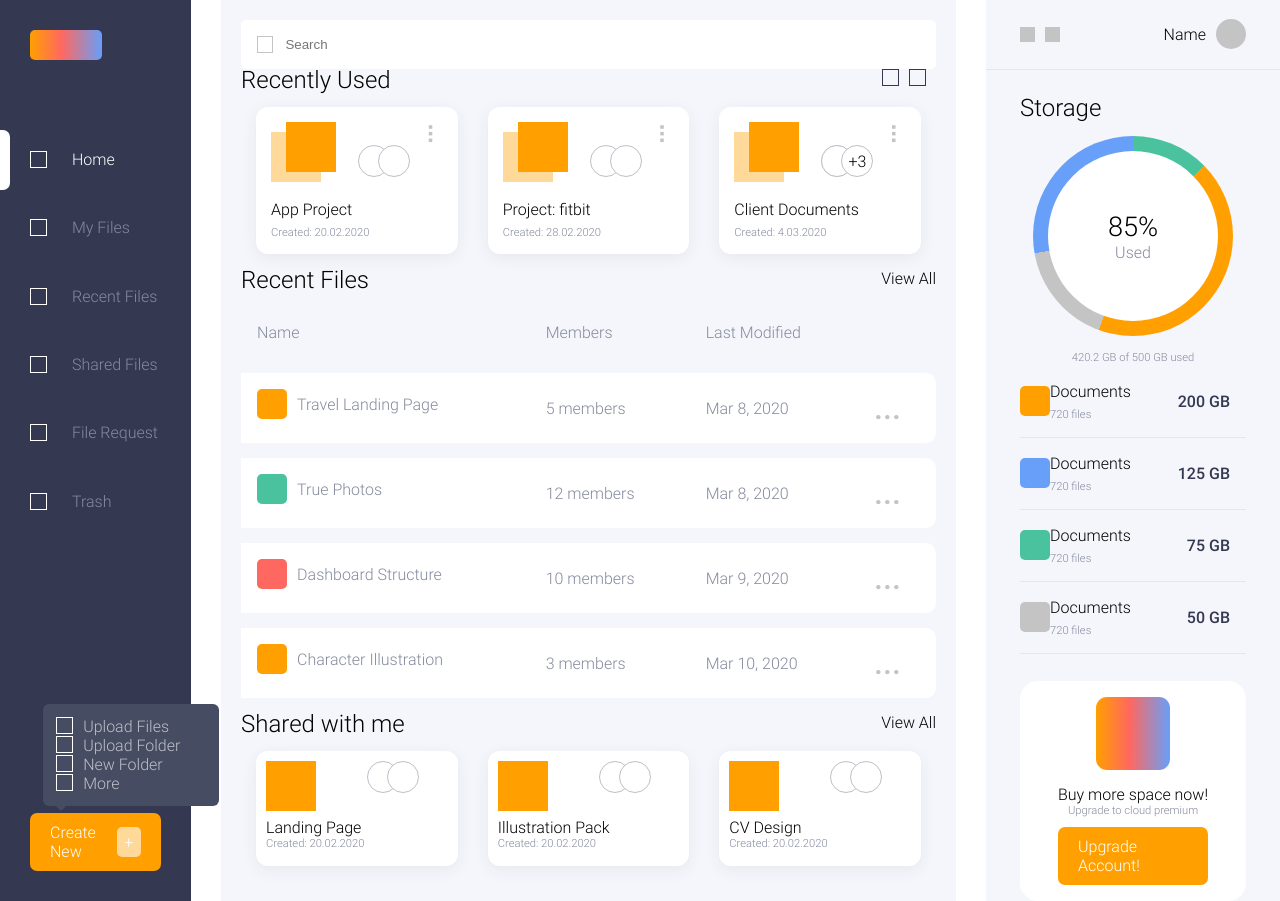
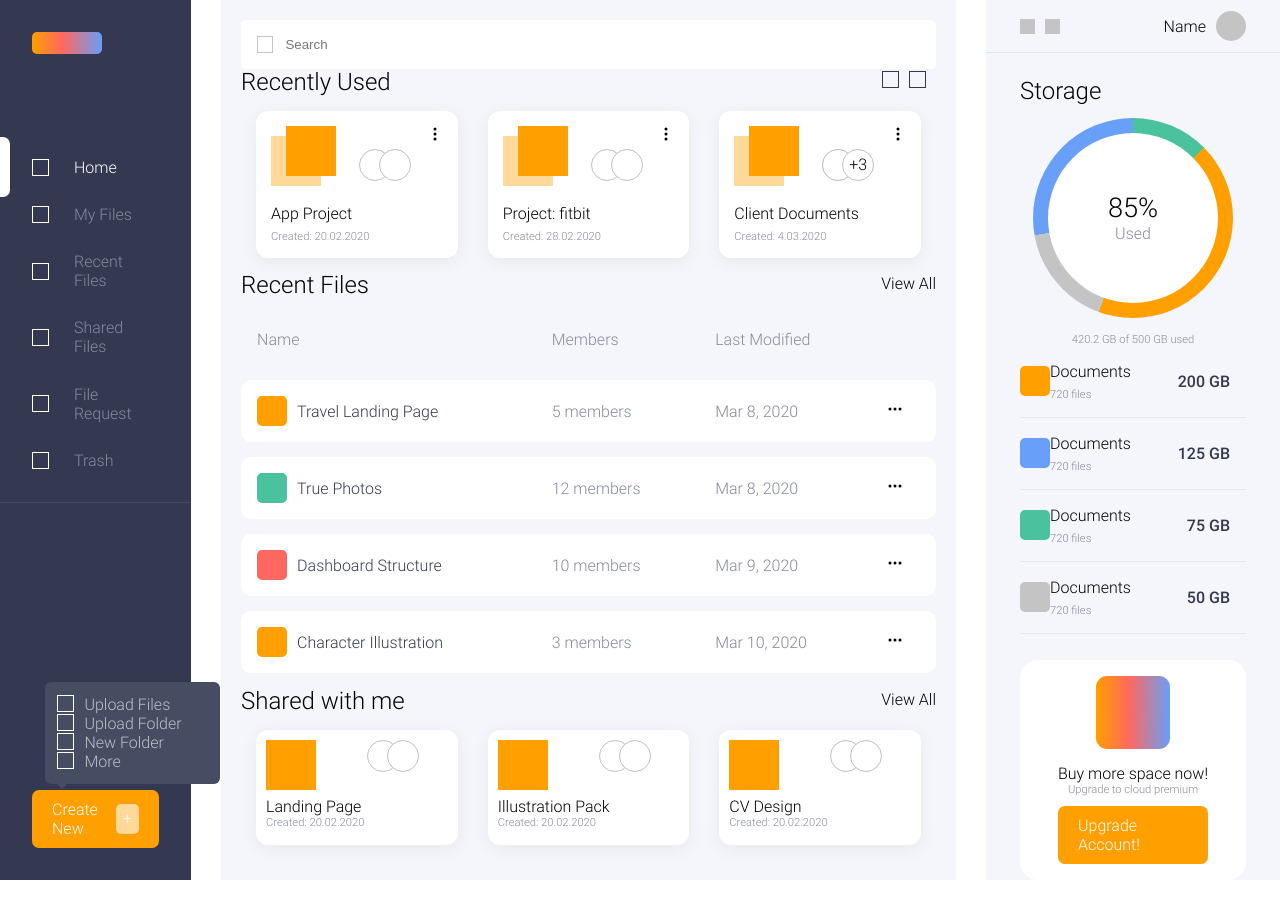
Before and after one commit to lamlemonpie/CSS-Challenge, a plain HTML site: page index.html in a window 1280 px wide. After the commit the page ends 880 px from the top, so only its background shows below. Drawn offline with Linux system fonts and the light colour scheme.

Commit message:
3 dots icon added and styles fixed

```diff
--- a/css/styles.css
+++ b/css/styles.css
@@ -88,7 +88,6 @@ body {
 /* ------------------------------------------------------- */
 .sidebar {
   display: grid;
-  padding: 30px;
   grid-template-rows: 1fr 3fr 3fr;
   grid-template-areas:
     "logo"
@@ -98,11 +97,12 @@ body {
 
 .logo {
   grid-area: logo;
+  padding: 32px;
 }
 
 .logo-grade {
   width: 55%;
-  height: 25%;
+  height: 35%;
   background: linear-gradient(270deg, #689ef8 0%, #ff6860 56.25%, #ff9f00 100%);
   border-radius: 5px;
 }
@@ -113,12 +113,12 @@ The menu consists in a flex column
 
 .menu {
   grid-area: menu;
-
+  padding: 32px;
   display: flex;
   flex-direction: column;
   justify-content: space-between;
 
-  /* border-bottom: 1px solid #464c61; */
+  border-bottom: 1px solid #464c61;
 }
 
 .menu-item {
@@ -146,6 +146,7 @@ The menu consists in a flex column
 /* Option section for the "Create New" button */
 .options {
   grid-area: options;
+  padding: 32px;
   display: flex;
   flex-direction: row;
   justify-content: center;
@@ -154,7 +155,7 @@ The menu consists in a flex column
 }
 
 .options-btn {
-  width: 70%;
+  width: 80%;
   display: flex;
   flex-direction: row;
   justify-content: space-between;
@@ -244,27 +245,24 @@ The menu consists in a flex column
 
 .files-table > tbody > tr {
   background-color: #ffffff;
-  border-radius: 10px;
 }
 
 /* Set border-radius on the top-left and bottom-left of the first table data on the table row */
-.files-table td:first-child,
-.files-table th:first-child {
+.files-table td:first-child {
   border-radius: 10px 0 0 10px;
 }
 
 /* Set border-radius on the top-right and bottom-right of the last table data on the table row */
-.files-table td:last-child,
-.files-table th:last-child {
+.files-table td:last-child {
   border-radius: 0 10px 10px 0;
 }
 
-.files-table > tbody > tr > td:first-child {
+.files-table--file-name {
   display: flex;
   align-items: center;
+  color: #343951;
 }
-
-.files-table > tbody > tr > td > span {
+.files-table div > span {
   margin-left: 10px;
 }
 
@@ -322,18 +320,6 @@ The menu consists in a flex column
 
 .file-options-vertical {
   grid-area: file-options-vertical;
-}
-
-.file-options-vertical::after {
-  content: "\2807";
-  font-size: 150%;
-  color: #c4c4c4;
-}
-
-.file-options-horizontal {
-  font-size: 200%;
-  color: #c4c4c4;
-  font-weight: 500;
 }
 
 /* ------------------------------------------------------- */
--- a/index.html
+++ b/index.html
@@ -103,7 +103,12 @@
               <div class="circle-blank-border-mist cir-overlap--bot"></div>
               <div class="circle-blank-border-mist cir-overlap--top"></div>
             </div>
-            <div class="file-options-vertical"></div>
+            <div class="file-options-vertical">
+              <img
+                src="icons/three-dots-vertical.svg"
+                alt="3 dots horizontal"
+              />
+            </div>
             <div class="file-name">App Project</div>
             <div class="file-creation">Created: 20.02.2020</div>
           </div>
@@ -117,7 +122,12 @@
               <div class="circle-blank-border-mist cir-overlap--bot"></div>
               <div class="circle-blank-border-mist cir-overlap--top"></div>
             </div>
-            <div class="file-options-vertical"></div>
+            <div class="file-options-vertical">
+              <img
+                src="icons/three-dots-vertical.svg"
+                alt="3 dots horizontal"
+              />
+            </div>
             <div class="file-name">Project: fitbit</div>
             <div class="file-creation">Created: 28.02.2020</div>
           </div>
@@ -132,7 +142,12 @@
               <div class="circle-blank-border-mist cir-overlap--bot"></div>
               <div class="circle-blank-border-mist cir-overlap--top">+3</div>
             </div>
-            <div class="file-options-vertical"></div>
+            <div class="file-options-vertical">
+              <img
+                src="icons/three-dots-vertical.svg"
+                alt="3 dots horizontal"
+              />
+            </div>
             <div class="file-name">Client Documents</div>
             <div class="file-creation">Created: 4.03.2020</div>
           </div>
@@ -156,39 +171,55 @@
           <tbody>
             <tr>
               <td>
+                <div class="files-table--file-name">
                   <div class="squircle-orange"></div>
                   <span>Travel Landing Page</span>
+                </div>
               </td>
               <td>5 members</td>
               <td>Mar 8, 2020</td>
-              <td class="file-options-horizontal">...</td>
+              <td>
+                <img src="icons/three-dots.svg" alt="3 dots horizontal" />
+              </td>
             </tr>
             <tr>
               <td>
+                <div class="files-table--file-name">
                   <div class="squircle-green"></div>
                   <span>True Photos</span>
+                </div>
               </td>
               <td>12 members</td>
               <td>Mar 8, 2020</td>
-              <td class="file-options-horizontal">...</td>
+              <td>
+                <img src="icons/three-dots.svg" alt="3 dots horizontal" />
+              </td>
             </tr>
             <tr>
               <td>
+                <div class="files-table--file-name">
                   <div class="squircle-red"></div>
                   <span>Dashboard Structure</span>
+                </div>
               </td>
               <td>10 members</td>
               <td>Mar 9, 2020</td>
-              <td class="file-options-horizontal">...</td>
+              <td>
+                <img src="icons/three-dots.svg" alt="3 dots horizontal" />
+              </td>
             </tr>
             <tr>
               <td>
+                <div class="files-table--file-name">
                   <div class="squircle-orange"></div>
                   <span>Character Illustration</span>
+                </div>
               </td>
               <td>3 members</td>
               <td>Mar 10, 2020</td>
-              <td class="file-options-horizontal">...</td>
+              <td>
+                <img src="icons/three-dots.svg" alt="3 dots horizontal" />
+              </td>
             </tr>
           </tbody>
         </table>
```
Also changed, not shown: icons/three-dots-vertical.svg (added), icons/three-dots.svg (added), 1 other file. Lines whose indentation alone changed are shown as unchanged.
